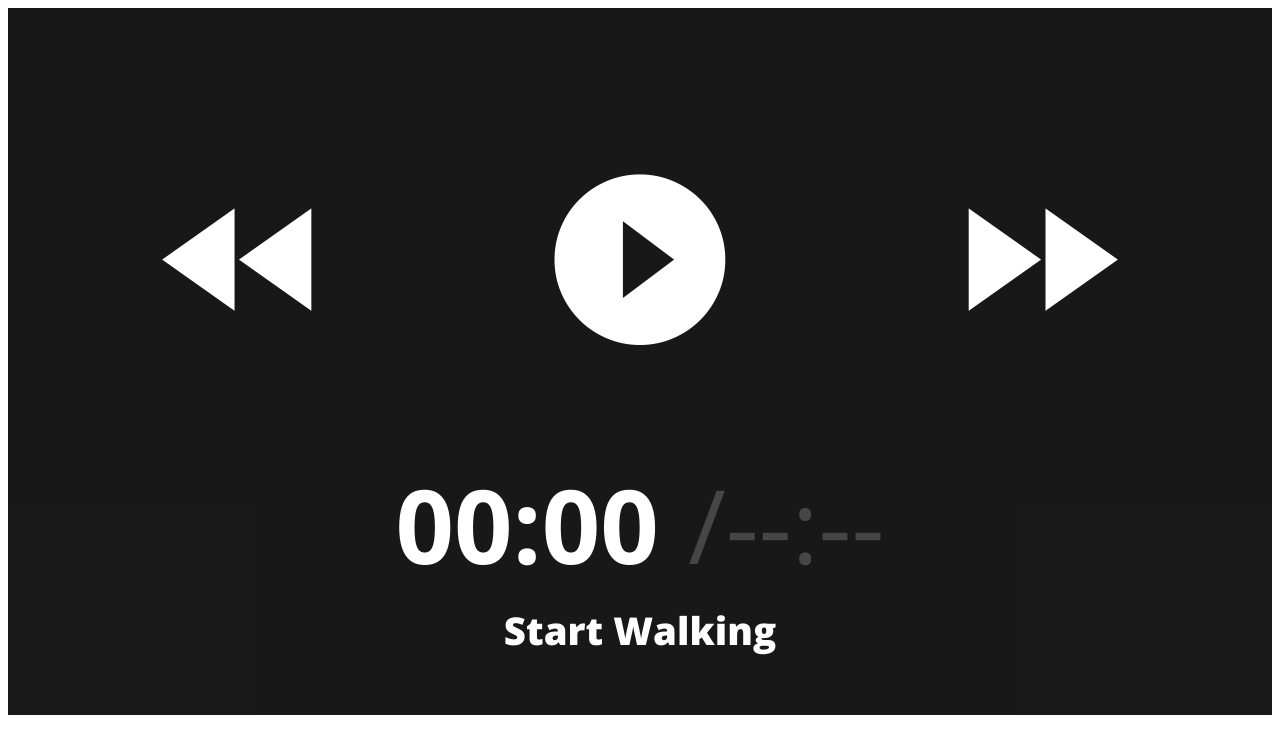
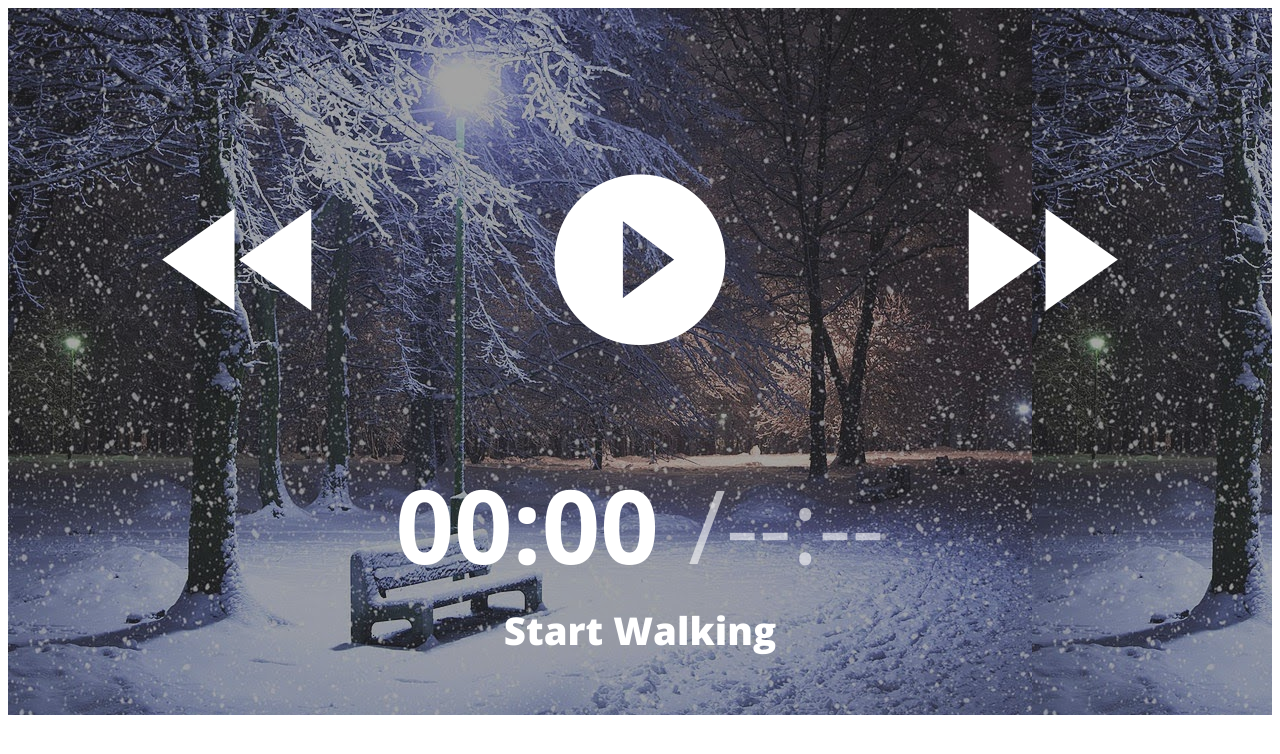
Before and after one commit to wboykinm/wintry-mix-2015, a plain HTML site: page index.html in a window 1280 px wide. Shown: the top 754 px of the page. Drawn offline with nearby package versions, Linux system fonts and the light colour scheme; a web font is replaced by a local one.

Commit message:
background

```diff
--- a/mixtape.css
+++ b/mixtape.css
@@ -186,6 +186,7 @@ ul {
 **          music player         **
 ***********************************/
 .bbplayer {
+  background-image: url("wintersnow.jpg");
   background-color: #000;
   color: #fff;
   display: -webkit-box;
@@ -273,7 +274,7 @@ ul {
   display: inline-block;
   font-weight: 400;
   margin-left: .2rem;
-  opacity: .2;
+  opacity: .6;
 }
 
 .bbplayer .bb-trackLength:before {
```
Also changed, not shown: wintersnow.jpg (added).
